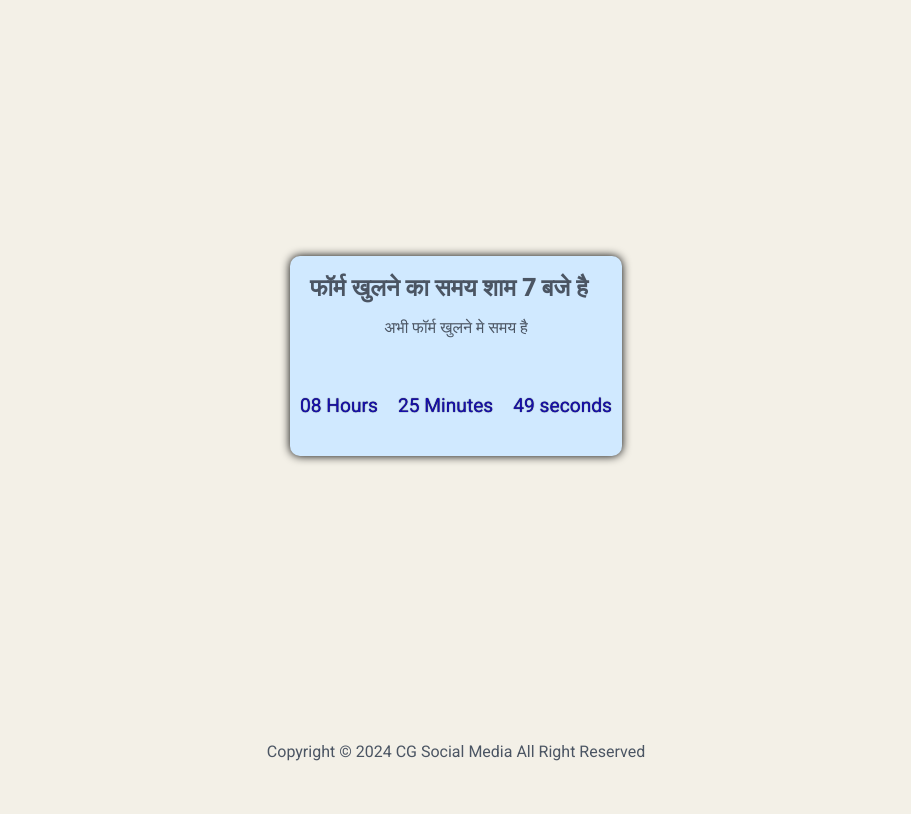
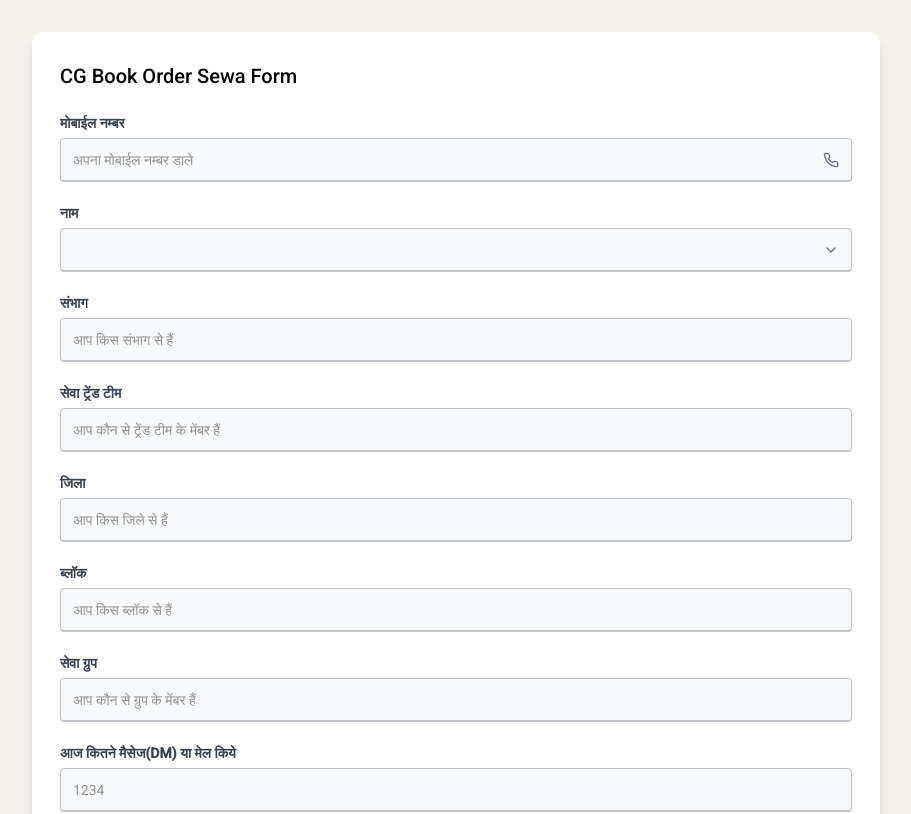
Before and after one commit to triven03/BookSewaForm, a Next.js app: page / in a window 1280 px wide. Shown: the top 814 px of the page, without its empty margins (184-1095 px from the left). Built offline with nearby package versions, Linux system fonts and the light colour scheme.

Commit message:
Update Timer.jsx

```diff
--- a/pages/Components/Timer.jsx
+++ b/pages/Components/Timer.jsx
@@ -13,7 +13,7 @@ function Timer() {
 
   useEffect(() => {
 
-    const showFormTimeStart = 68400;  // 7pm  68400
+    const showFormTimeStart = 0;  // 7pm  68400
     const showFormTimeEnd = 75666;   // 9pm   75660
     let fullTime= 86400;
       const currentTime = new Date();
```
